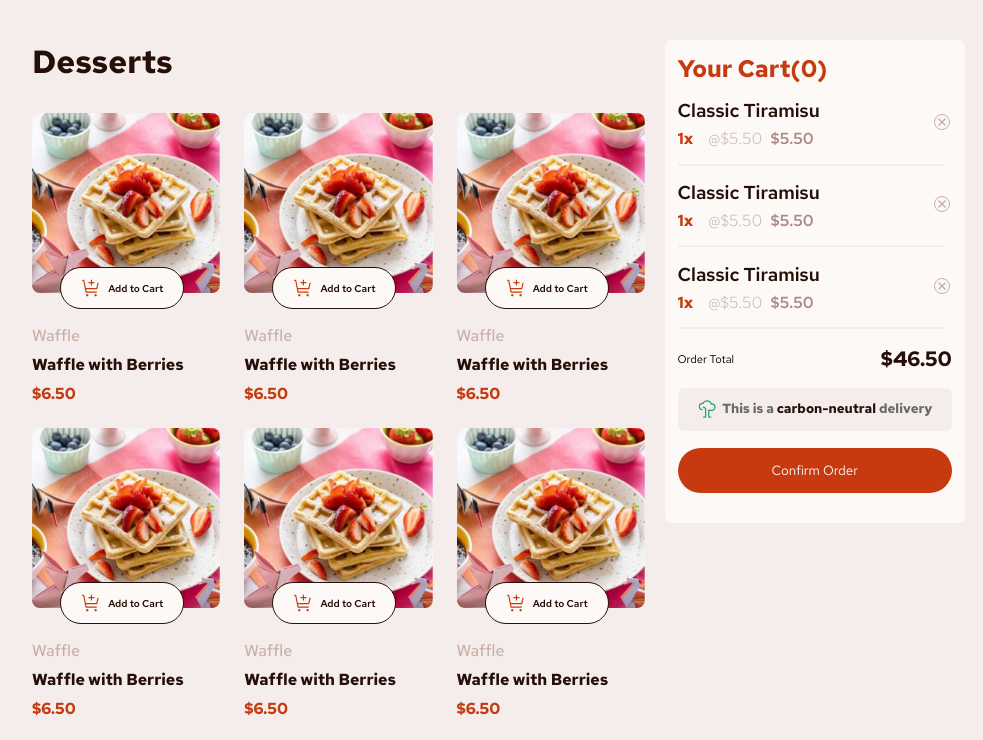
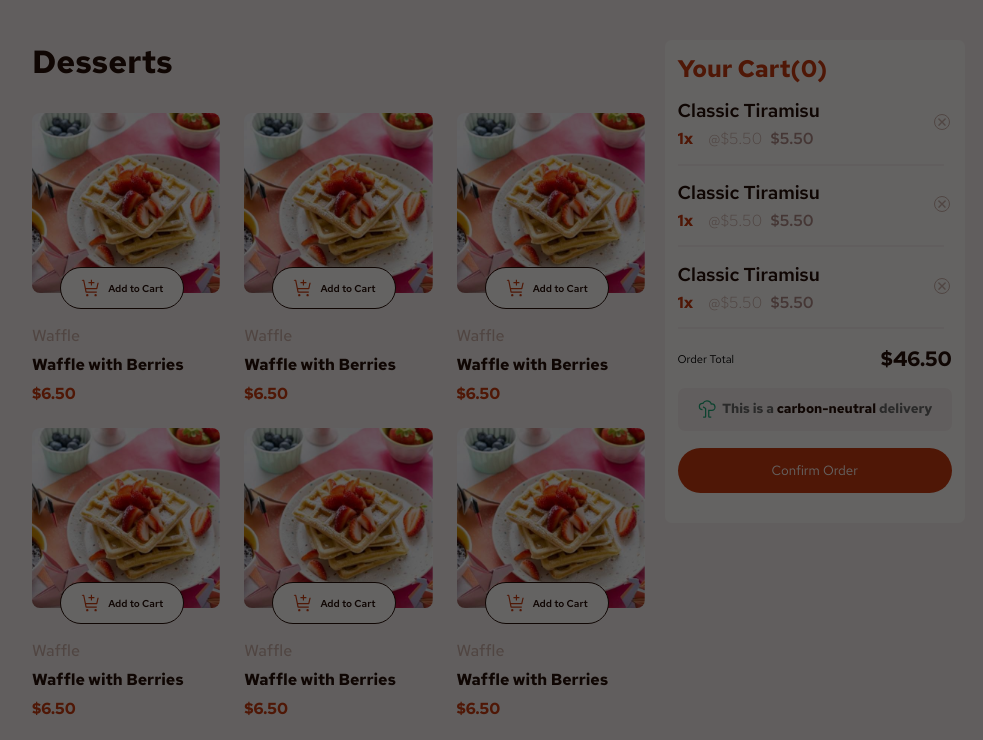
Before and after one commit to Francis-Frimpong/product-list-app, a plain HTML site: page index.html in a window 1280 px wide. Shown: the top 740 px of the page, without its empty margins (28-1011 px from the left). Drawn offline with Linux system fonts and the light colour scheme.

Commit message:
overlay component created

```diff
--- a/index.html
+++ b/index.html
@@ -242,6 +242,8 @@
         </div>
       </div>
     </section>
+    <div class="overlay"></div>
+
     <!-- <div class="attribution">
     Challenge by <a href="https://www.frontendmentor.io?ref=challenge">Frontend Mentor</a>.
     Coded by <a href="#">Your Name Here</a>.
--- a/style.css
+++ b/style.css
@@ -231,3 +231,14 @@ hr {
   border: none;
   border-radius: 30px;
 }
+
+/* overlay background styling */
+.overlay {
+  position: fixed;
+  top: 0;
+  left: 0;
+  width: 100vw;
+  height: 100vh;
+  background-color: rgba(0, 0, 0, 0.6);
+  z-index: 1000;
+}
```
